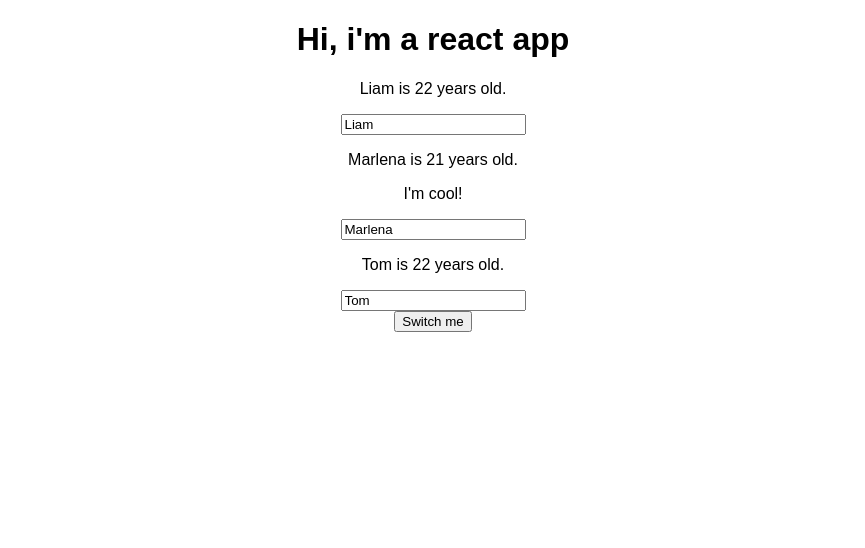
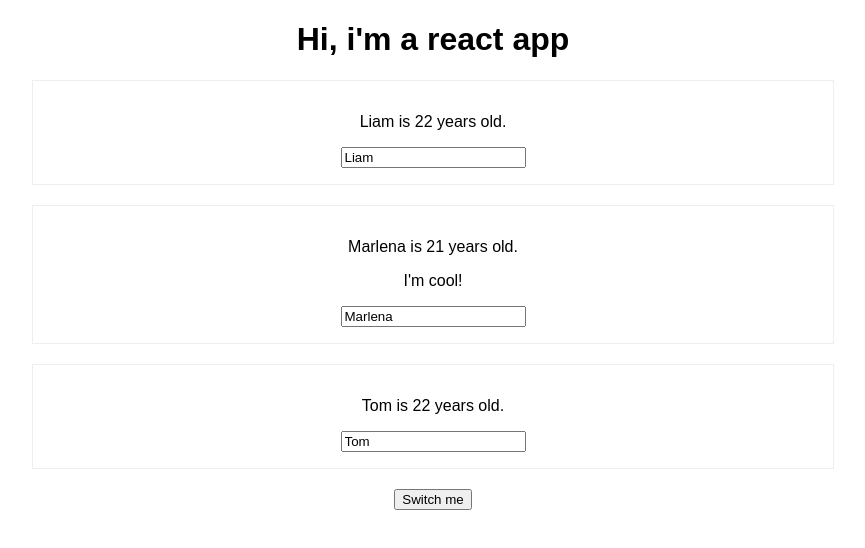
Before and after one commit to MarlenaFlueh/react-playground, a React (Create React App) app: page / in a window 1280 px wide. Shown: the top 548 px of the page, without its empty margins (207-1072 px from the left). Built offline with nearby package versions, Linux system fonts and the light colour scheme.

Commit message:
add style

```diff
--- /dev/null
+++ b/src/Person/Person.css
@@ -0,0 +1,8 @@
+.Person {
+  width: 60%;
+  margin: auto;
+  border: 1px solid #eee;
+  padding: 16px;
+  text-align: center;
+  margin-bottom: 20px;
+}
--- a/src/Person/Person.js
+++ b/src/Person/Person.js
@@ -1,8 +1,9 @@
 import React from 'react';
+import './Person.css';
 
 const person = (props) => {
   return (
-    <div>
+    <div className="Person">
       <p onClick={props.click}>{props.name} is {props.age} years old.</p>
       <p>{props.children}</p>
       <input type='text' onChange={props.changed} value={props.name}/>
```
